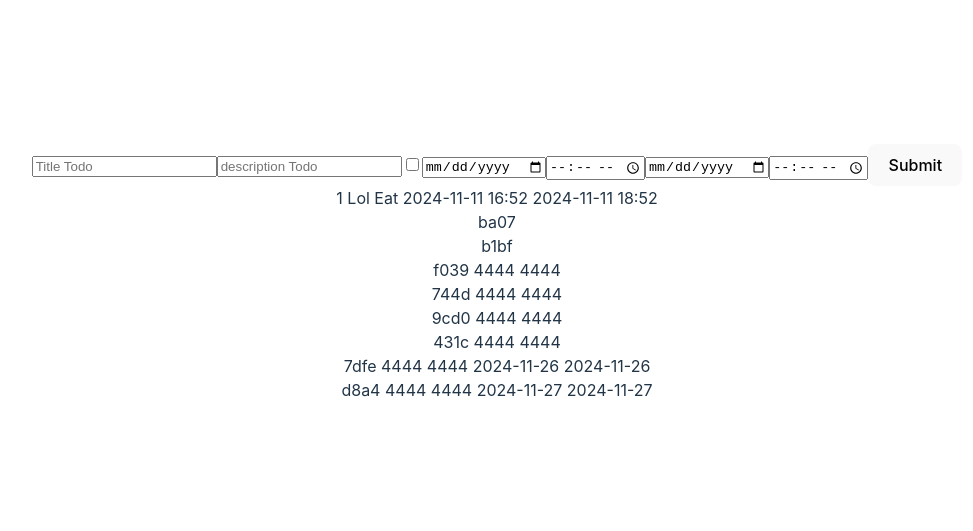
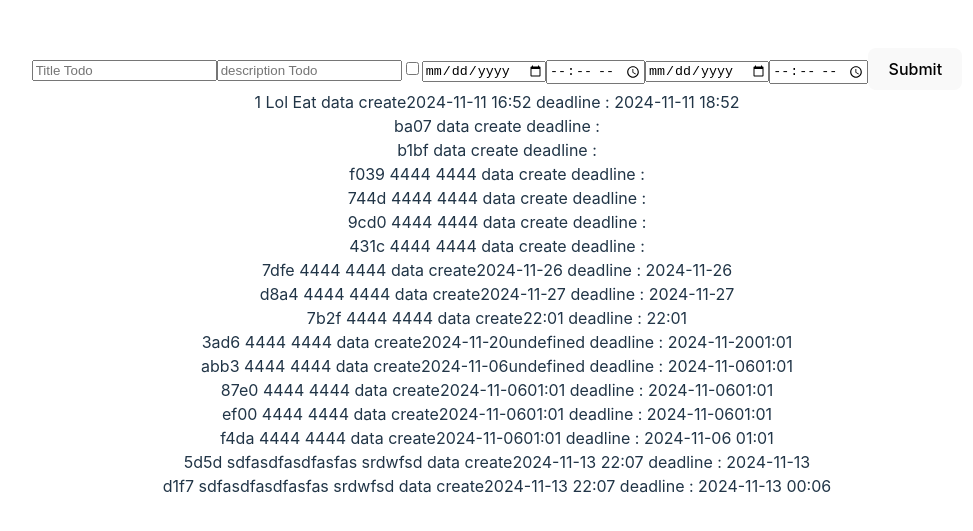
Before and after one commit to Garpirik/College_Todolist, a React (Vite) app: page / in a window 1280 px wide. Shown: the part 127-658 px from the top of the page, without its empty margins (143-1116 px from the left). Built offline with nearby package versions, Linux system fonts and the light colour scheme; data requests are answered from the project's data file.

Commit message:
Concat timer and date

```diff
--- a/db.json
+++ b/db.json
@@ -89,6 +89,86 @@
         "createdAt": "2024-11-27",
         "deadline": "2024-11-27"
       }
+    },
+    {
+      "id": "7b2f",
+      "title": "4444",
+      "description": "4444",
+      "completed": true,
+      "data": {
+        "createdAt": "22:01",
+        "deadline": "22:01"
+      }
+    },
+    {
+      "id": "3ad6",
+      "title": "4444",
+      "description": "4444",
+      "completed": true,
+      "data": {
+        "createdAt": "2024-11-20undefined",
+        "deadline": "2024-11-2001:01"
+      }
+    },
+    {
+      "id": "abb3",
+      "title": "4444",
+      "description": "4444",
+      "completed": true,
+      "data": {
+        "createdAt": "2024-11-06undefined",
+        "deadline": "2024-11-0601:01"
+      }
+    },
+    {
+      "id": "87e0",
+      "title": "4444",
+      "description": "4444",
+      "completed": true,
+      "data": {
+        "createdAt": "2024-11-0601:01",
+        "deadline": "2024-11-0601:01"
+      }
+    },
+    {
+      "id": "ef00",
+      "title": "4444",
+      "description": "4444",
+      "completed": true,
+      "data": {
+        "createdAt": "2024-11-0601:01",
+        "deadline": "2024-11-0601:01"
+      }
+    },
+    {
+      "id": "f4da",
+      "title": "4444",
+      "description": "4444",
+      "completed": true,
+      "data": {
+        "createdAt": "2024-11-0601:01",
+        "deadline": "2024-11-06 01:01"
+      }
+    },
+    {
+      "id": "5d5d",
+      "title": "sdfasdfasdfasfas",
+      "description": "srdwfsd",
+      "completed": true,
+      "data": {
+        "createdAt": "2024-11-13  22:07",
+        "deadline": "2024-11-13 "
+      }
+    },
+    {
+      "id": "d1f7",
+      "title": "sdfasdfasdfasfas",
+      "description": "srdwfsd",
+      "completed": true,
+      "data": {
+        "createdAt": "2024-11-13  22:07",
+        "deadline": "2024-11-13 00:06"
+      }
     }
   ]
 }
--- a/src/components/TodoContainer.tsx
+++ b/src/components/TodoContainer.tsx
@@ -13,6 +13,7 @@ interface ValuesForm{
     description : string,
     completed : boolean
     data: {createdAt : string, deadline : string}
+    dataHours : {createdAtHours : string, deadlineHours: string}
 }
 
 
@@ -23,12 +24,12 @@ const TodoContainer: React.FC  = () =>{
     const {data , isLoading, error} = TodoAPI.useGetAllTodoQuery(100 )
    const [createTodo, {}] = TodoAPI.useCreateTodoMutation();
 
-   const initialValues : ITodo = {title : '', description :'', completed : false, data:{createdAt :"" , deadline : ""}}
+   const initialValues : ValuesForm = {title : '', description :'', completed : false, data:{createdAt :"" , deadline : ""}, dataHours: {createdAtHours : "", deadlineHours :""}}
 
 
    const createTodoButton = async  (todo : ValuesForm)  =>{
 
-        await createTodo({title: todo.title, description: todo.description, completed: todo.completed , data: {createdAt : todo.data.createdAt , deadline : todo.data.createdAt}} as unknown as ITodo)
+        await createTodo({title: todo.title, description: todo.description, completed: todo.completed , data: {createdAt : `${todo.data.createdAt}  `+ todo.dataHours.createdAtHours , deadline : `${todo.data.createdAt} ` +todo.dataHours.deadlineHours}} as unknown as ITodo)
    }
 
    return(
@@ -47,9 +48,9 @@ const TodoContainer: React.FC  = () =>{
                 <Field type="checkbox" id="completed" name="completed" placeholder="Title Todo"  />
                 <label htmlFor="title"></label>
                 <Field type="date" id="createdAt" name="data.createdAt" placeholder="Create at"  />
-                <Field type="time" id="createdAt" name="data.createdAt" placeholder="Create at"  />
-                <Field type="date" id="createdAt" name="data.deadline" placeholder="Finish to time"  />
-                <Field type="time" id="createdAt" name="data.deadline" placeholder="Finish to time"  />
+                <Field type="time" id="createdAtHours" name="dataHours.createdAtHours" placeholder="Create at"  />
+                <Field type="date" id="deadline" name="data.deadline" placeholder="Finish to time"  />
+                <Field type="time" id="createdAtHours" name="dataHours.deadlineHours" placeholder="Finish to time"  />
                 <button type="submit">Submit</button>
             </Form>
 
--- a/src/components/TodoItem.tsx
+++ b/src/components/TodoItem.tsx
@@ -8,7 +8,7 @@ interface TodoItemProps{
 const TodoItem : React.FC <TodoItemProps>  = ({props} ) =>{
     return(
         <div>
-            {props.id} {props.title } {props.description} {props.data.createdAt} {props.data.deadline}
+            {props.id} {props.title } {props.description} data create{props.data.createdAt}  deadline : {props.data.deadline}
         </div>
 
     )
```
